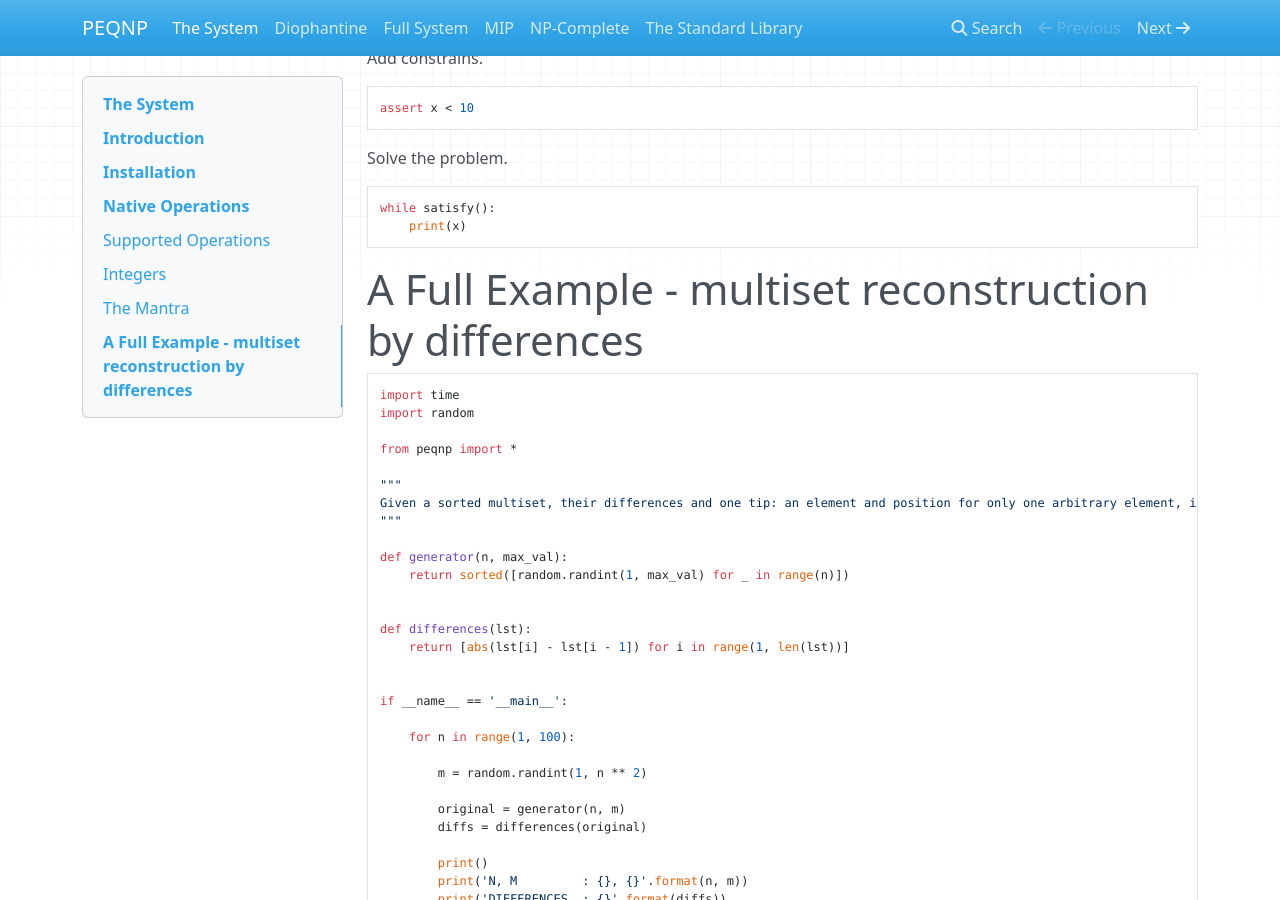
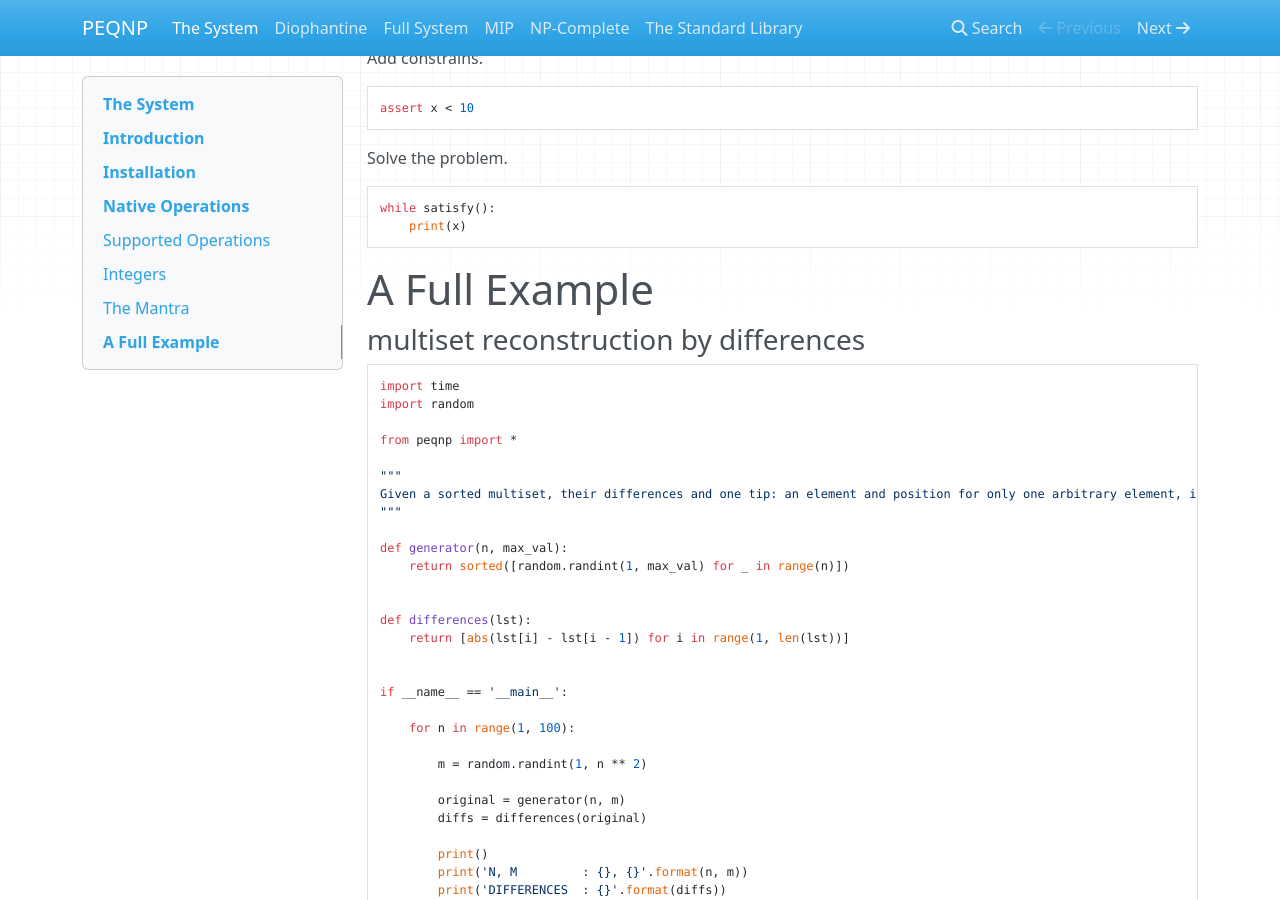
Before and after one commit to maxtuno/PEQNP, an MkDocs documentation site: the page built from docs/index.md, in a window 1280 px wide and 900 px high, scrolled down 1742 px. Built offline with MkDocs 1.6.1, drawn with Linux system fonts in a browser that asks for light colours; nearby versions of some CDN libraries; formulas are drawn with MathJax 3; a script that is not in the unit is left out.

Commit message:
Update index.md

````diff
--- a/docs/index.md
+++ b/docs/index.md
@@ -90,7 +90,9 @@ while satisfy():
     print(x)
 ```
 
-# A Full Example - multiset reconstruction by differences
+# A Full Example
+
+### multiset reconstruction by differences
 
 ```python
 import time
````
